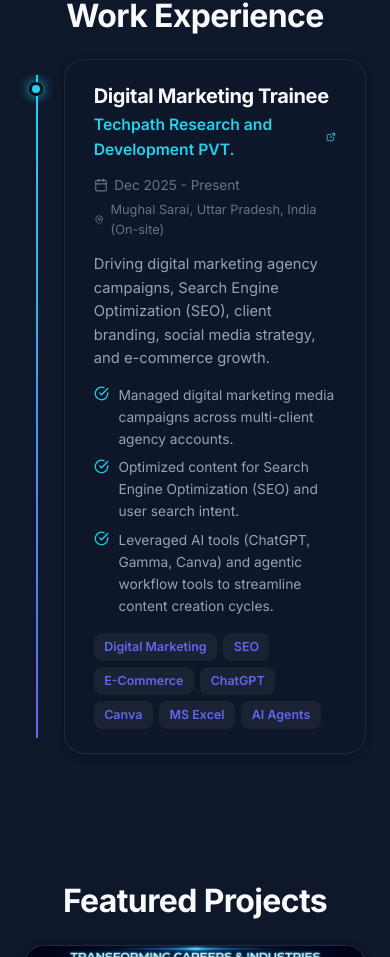
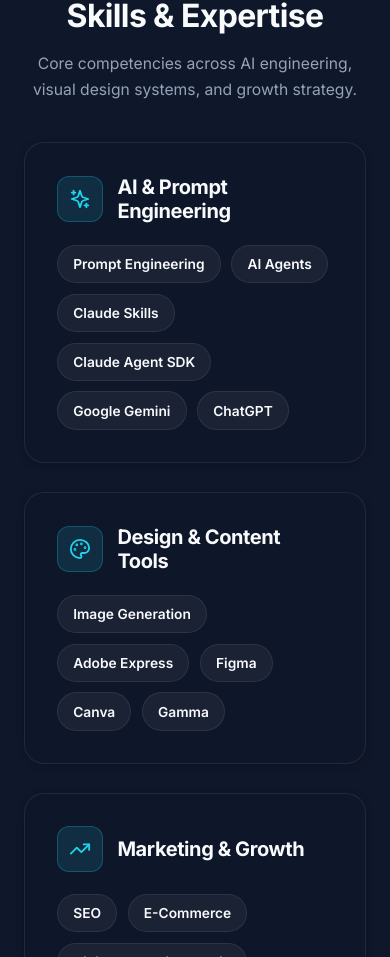
Before and after one commit to tanishka-wy/Tanishka-portfolio, a React (Vite) app: page / in a window 390 px wide. Shown: the part 1043-2000 px from the top of the page. Built offline with nearby package versions, Linux system fonts and the light colour scheme.

Commit message:
Build responsive 3-card Skills section component with category icons and tag hover animations

```diff
--- a/src/App.jsx
+++ b/src/App.jsx
@@ -1,6 +1,7 @@
 import React, { useState, useEffect } from 'react';
 import Navbar from './components/Navbar';
 import Hero from './components/Hero';
+import Skills from './components/Skills';
 import Projects from './components/Projects';
 import Experience, { WorkExperience, Education } from './components/Experience';
 import Contact from './components/Contact';
@@ -36,6 +37,7 @@
       <Navbar theme={theme} toggleTheme={toggleTheme} />
       <main>
         <Hero addToast={addToast} />
+        <Skills />
         <WorkExperience />
         <Projects />
         <Education />
--- a/src/components/Navbar.jsx
+++ b/src/components/Navbar.jsx
@@ -16,6 +16,7 @@
 
   const navLinks = [
     { name: 'Home', href: '#hero' },
+    { name: 'Skills', href: '#skills' },
     { name: 'Work Experience', href: '#experience' },
     { name: 'Projects', href: '#projects' },
     { name: 'Education', href: '#education' },
--- a/src/components/Skills.jsx
+++ b/src/components/Skills.jsx
@@ -1,95 +1,107 @@
 import React from 'react';
-import { Cpu, Sparkles, Code2, FolderPlus, Server, Box, CheckCircle2, Database, FileCode2, Figma } from 'lucide-react';
-import { groupedSkillsData } from '../data/portfolioData';
+import { Sparkles, Palette, TrendingUp } from 'lucide-react';
+import { skillsCategoriesData } from '../data/portfolioData';
 
 const iconMap = {
-  Cpu: Cpu,
   Sparkles: Sparkles,
-  Code2: Code2,
-  FolderPlus: FolderPlus,
-  Server: Server,
-  Box: Box,
-  CheckCircle2: CheckCircle2,
-  Database: Database,
-  FileCode2: FileCode2,
-  Figma: Figma
+  Palette: Palette,
+  TrendingUp: TrendingUp
 };
 
 export default function Skills() {
   return (
-    <div id="skills" style={{ height: '100%', display: 'flex', flexDirection: 'column', overflow: 'visible' }}>
-      <div className="section-header" style={{ textAlign: 'left', marginBottom: '1.5rem' }}>
-        <h2 className="section-title">Skills</h2>
+    <section id="skills" className="section-padding" style={{ background: 'var(--bg-secondary)' }}>
+      <div className="container">
+        <div className="section-header" style={{ marginBottom: '2.5rem' }}>
+          <h2 className="section-title">Skills & Expertise</h2>
+          <p style={{ color: 'var(--text-secondary)', fontSize: '0.98rem', marginTop: '0.5rem', maxWidth: '600px', marginInline: 'auto' }}>
+            Core competencies across AI engineering, visual design systems, and growth strategy.
+          </p>
         </div>
 
-      {/* Single Glass Card Containing Grouped Skills */}
+        {/* 3 Categorized Cards Grid */}
+        <div style={{
+          display: 'grid',
+          gridTemplateColumns: 'repeat(auto-fit, minmax(280px, 1fr))',
+          gap: '1.8rem'
+        }}>
+          {skillsCategoriesData.map((category) => {
+            const IconComponent = iconMap[category.icon] || Sparkles;
+            return (
               <div
+                key={category.id}
                 className="glass-card"
                 style={{
-          padding: '1.8rem',
+                  padding: '2rem',
                   display: 'flex',
                   flexDirection: 'column',
                   gap: '1.4rem',
-          flex: 1,
-          justifyContent: 'space-between'
+                  transition: 'transform 0.3s ease, box-shadow 0.3s ease',
+                  border: '1px solid var(--border-color)',
+                  borderRadius: 'var(--radius-lg)'
                 }}
               >
-        {groupedSkillsData.map((group) => (
-          <div key={group.categoryNumber} style={{ display: 'flex', flexDirection: 'column', gap: '0.8rem' }}>
+                {/* Card Header with Icon */}
+                <div style={{ display: 'flex', alignItems: 'center', gap: '0.9rem' }}>
                   <div style={{
-              fontSize: '0.85rem',
-              fontWeight: 700,
-              textTransform: 'uppercase',
-              letterSpacing: '0.05em',
-              color: 'var(--accent-cyan)',
-              borderBottom: '1px solid rgba(255, 255, 255, 0.08)',
-              paddingBottom: '0.4rem',
+                    width: '46px',
+                    height: '46px',
+                    borderRadius: 'var(--radius-md)',
+                    background: 'rgba(34, 211, 238, 0.12)',
                     display: 'flex',
                     alignItems: 'center',
-              gap: '0.5rem'
+                    justifyContent: 'center',
+                    color: 'var(--accent-cyan)',
+                    border: '1px solid rgba(34, 211, 238, 0.25)',
+                    flexShrink: 0
                   }}>
-              <span style={{
-                background: 'rgba(34, 211, 238, 0.15)',
-                color: 'var(--accent-cyan)',
-                width: '22px',
-                height: '22px',
-                borderRadius: '50%',
-                display: 'inline-flex',
-                alignItems: 'center',
-                justifyContent: 'center',
-                fontSize: '0.78rem',
-                fontWeight: 700
-              }}>
-                {group.categoryNumber}
-              </span>
-              {group.categoryTitle}
+                    <IconComponent size={22} />
+                  </div>
+                  <h3 style={{ fontSize: '1.25rem', color: 'var(--text-primary)', margin: 0, fontWeight: 700 }}>
+                    {category.title}
+                  </h3>
                 </div>
 
-            <div style={{
-              display: 'grid',
-              gridTemplateColumns: 'repeat(auto-fit, minmax(220px, 1fr))',
-              gap: '0.9rem'
-            }}>
-              {group.skills.map((skill) => {
-                const IconComponent = iconMap[skill.icon] || Sparkles;
-                return (
-                  <div key={skill.name} style={{ display: 'flex', flexDirection: 'column', gap: '0.2rem' }}>
-                    <div style={{ display: 'flex', alignItems: 'center', gap: '0.4rem' }}>
-                      <IconComponent size={15} color="var(--accent-cyan)" style={{ flexShrink: 0 }} />
-                      <span style={{ fontSize: '0.94rem', fontWeight: 700, color: 'var(--text-primary)' }}>
-                        {skill.name}
+                {/* Tag / Pill List with Subtle Hover Animations */}
+                <div style={{ display: 'flex', flexWrap: 'wrap', gap: '0.65rem' }}>
+                  {category.skills.map((skill) => (
+                    <span
+                      key={skill}
+                      style={{
+                        padding: '0.45rem 0.95rem',
+                        borderRadius: 'var(--radius-full)',
+                        background: 'rgba(255, 255, 255, 0.05)',
+                        border: '1px solid var(--border-color)',
+                        color: 'var(--text-primary)',
+                        fontSize: '0.86rem',
+                        fontWeight: 600,
+                        cursor: 'pointer',
+                        transition: 'all 0.25s cubic-bezier(0.4, 0, 0.2, 1)'
+                      }}
+                      onMouseEnter={(e) => {
+                        e.currentTarget.style.transform = 'translateY(-3px) scale(1.04)';
+                        e.currentTarget.style.background = 'rgba(34, 211, 238, 0.14)';
+                        e.currentTarget.style.borderColor = 'var(--accent-cyan)';
+                        e.currentTarget.style.color = 'var(--accent-cyan)';
+                        e.currentTarget.style.boxShadow = '0 6px 16px rgba(34, 211, 238, 0.25)';
+                      }}
+                      onMouseLeave={(e) => {
+                        e.currentTarget.style.transform = 'translateY(0) scale(1)';
+                        e.currentTarget.style.background = 'rgba(255, 255, 255, 0.05)';
+                        e.currentTarget.style.borderColor = 'var(--border-color)';
+                        e.currentTarget.style.color = 'var(--text-primary)';
+                        e.currentTarget.style.boxShadow = 'none';
+                      }}
+                    >
+                      {skill}
                     </span>
+                  ))}
                 </div>
-                    <p style={{ fontSize: '0.84rem', color: 'var(--text-secondary)', margin: 0, paddingLeft: '1.2rem', lineHeight: 1.4 }}>
-                      {skill.description}
-                    </p>
               </div>
             );
           })}
         </div>
       </div>
-        ))}
-      </div>
-    </div>
+    </section>
   );
 }
--- a/src/data/portfolioData.js
+++ b/src/data/portfolioData.js
@@ -20,33 +20,41 @@
 
 export const skillCategories = ["All", "Digital Marketing & SEO", "AI & Content Tools", "Management & Ops"];
 
-export const groupedSkillsData = [
+export const skillsCategoriesData = [
   {
-    categoryNumber: 1,
-    categoryTitle: "AI & Automation",
+    id: "ai-prompt-engineering",
+    title: "AI & Prompt Engineering",
+    icon: "Sparkles",
     skills: [
-      { name: "Agents & GenAI", icon: "Sparkles", description: "Agent workflows · Prompt engineering" },
-      { name: "ChatGPT & AI Prompting", icon: "Cpu", description: "AI thought partner · Content drafting · Research automation" }
+      "Prompt Engineering",
+      "AI Agents",
+      "Claude Skills",
+      "Claude Agent SDK",
+      "Google Gemini",
+      "ChatGPT"
     ]
   },
   {
-    categoryNumber: 2,
-    categoryTitle: "Design & AI Content Decks",
+    id: "design-content-tools",
+    title: "Design & Content Tools",
+    icon: "Palette",
     skills: [
-      { name: "Canva Design", icon: "Code2", description: "Social graphics · Brand banners · Infographics" },
-      { name: "Figma Design", icon: "Figma", description: "UI/UX mockups · Wireframing · Visual design" },
-      { name: "Gamma (AI Decks)", icon: "FolderPlus", description: "AI deck generation · Pitch presentations · Visuals" }
+      "Image Generation",
+      "Adobe Express",
+      "Figma",
+      "Canva",
+      "Gamma"
     ]
   },
   {
-    categoryNumber: 3,
-    categoryTitle: "Digital Marketing & Operations",
+    id: "marketing-growth",
+    title: "Marketing & Growth",
+    icon: "TrendingUp",
     skills: [
-      { name: "Digital Marketing", icon: "Server", description: "Social campaigns · Brand awareness" },
-      { name: "E-Commerce Marketing", icon: "Box", description: "Product promotion · CRO" },
-      { name: "SEO", icon: "Sparkles", description: "Keyword research · On-page SEO" },
-      { name: "Client Management", icon: "CheckCircle2", description: "Client comms · Ops management" },
-      { name: "MS Excel & Reporting", icon: "Database", description: "Data entry · Analytics tracking" }
+      "SEO",
+      "E-Commerce",
+      "Digital Marketing Media",
+      "Digital Marketing Communications"
     ]
   }
 ];
```
Lines whose indentation alone changed are shown as unchanged.
